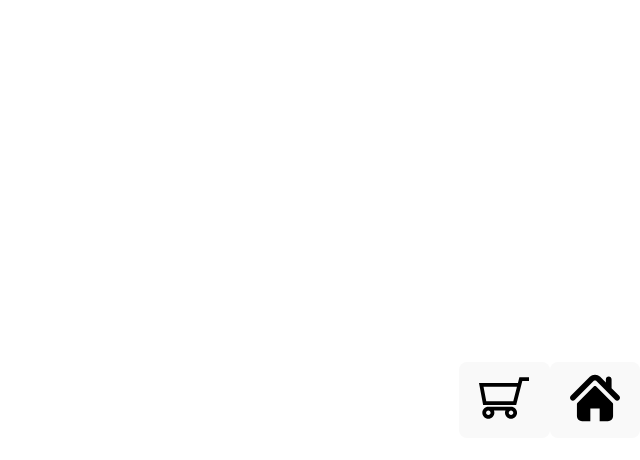
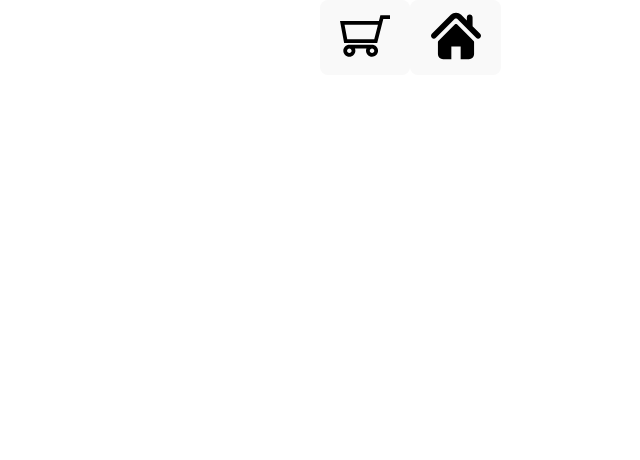
Before and after one commit to Crisandryj/shopping-cart, a React (Vite) app: page / in a window 1280 px wide. Shown: the top 460 px of the page, without its empty margins (640-1280 px from the left). Built offline with nearby package versions, Linux system fonts and the light colour scheme.

Commit message:
Feat: Add body to app

```diff
--- a/src/Components/App/App.jsx
+++ b/src/Components/App/App.jsx
@@ -7,6 +7,7 @@ function App() {
   return (
     <>
       <NavBar></NavBar>
+      <body></body>
     </>
   );
 }
```
